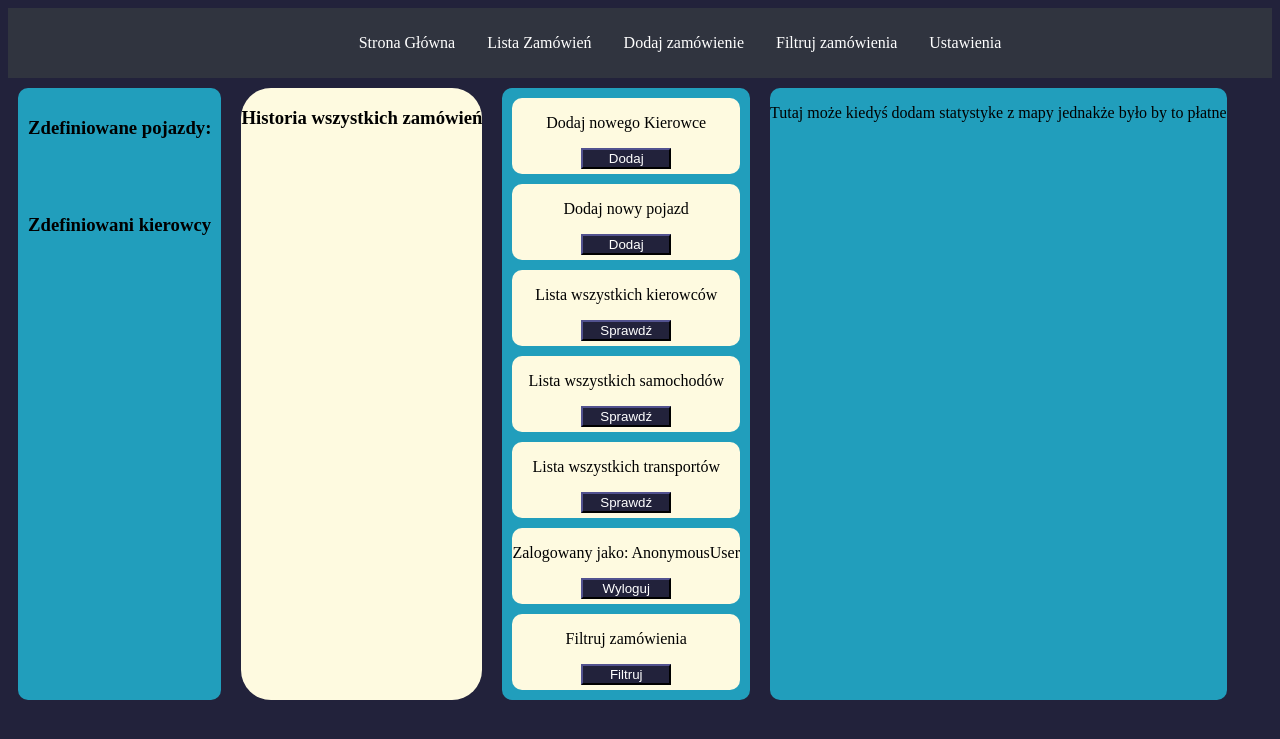
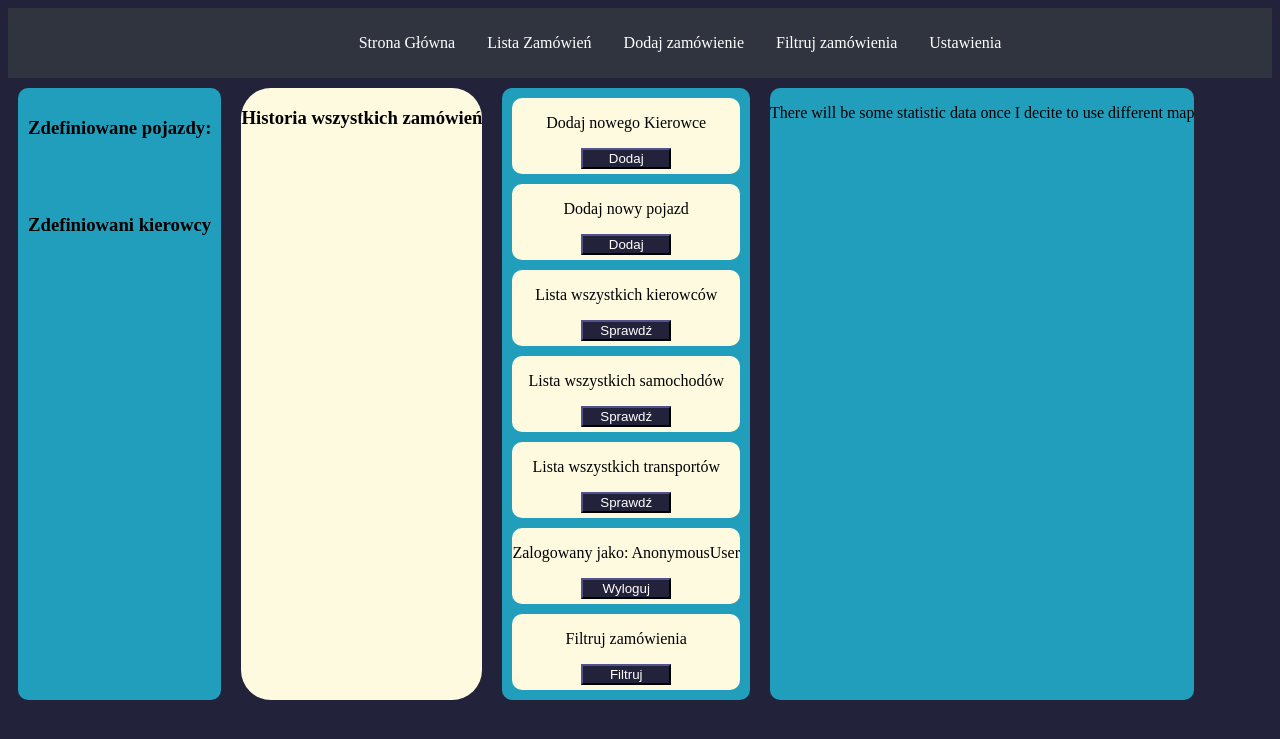
Before and after one commit to Wikkktor/TransportApp, a Django app: page /settings/ in a window 1280 px wide. Shown: the top 739 px of the page. Run offline with Django 3.2, Linux system fonts and the light colour scheme; data that the repository does not hold is empty.

Commit message:
Display update

```diff
--- a/templates/base.html
+++ b/templates/base.html
@@ -31,7 +31,7 @@
                         <li class="base_view_orders"> ID {{ order.id }} <b>{{ order.client }}
                         </b> Telefon: {{ order.phone_number }}<br>
                             {{ order.delivery_address }} &nbsp <b>{{ order.delivery_day|date:"d/m/Y" }}
-                            {{ order.delivery_hour|time:'H:i' }}</b></li>
+                                {{ order.delivery_hour|time:'H:i' }}</b></li>
                     </a>
 
                 {% endfor %}
--- a/templates/settings.html
+++ b/templates/settings.html
@@ -92,6 +92,6 @@
         </div>
     </div>
     <div class="no_flex">
-        <p> Tutaj może kiedyś dodam statystyke z mapy jednakże było by to płatne </p>
+        <p> There will be some statistic data once I decite to use different map </p>
     </div>
 </div>
```
